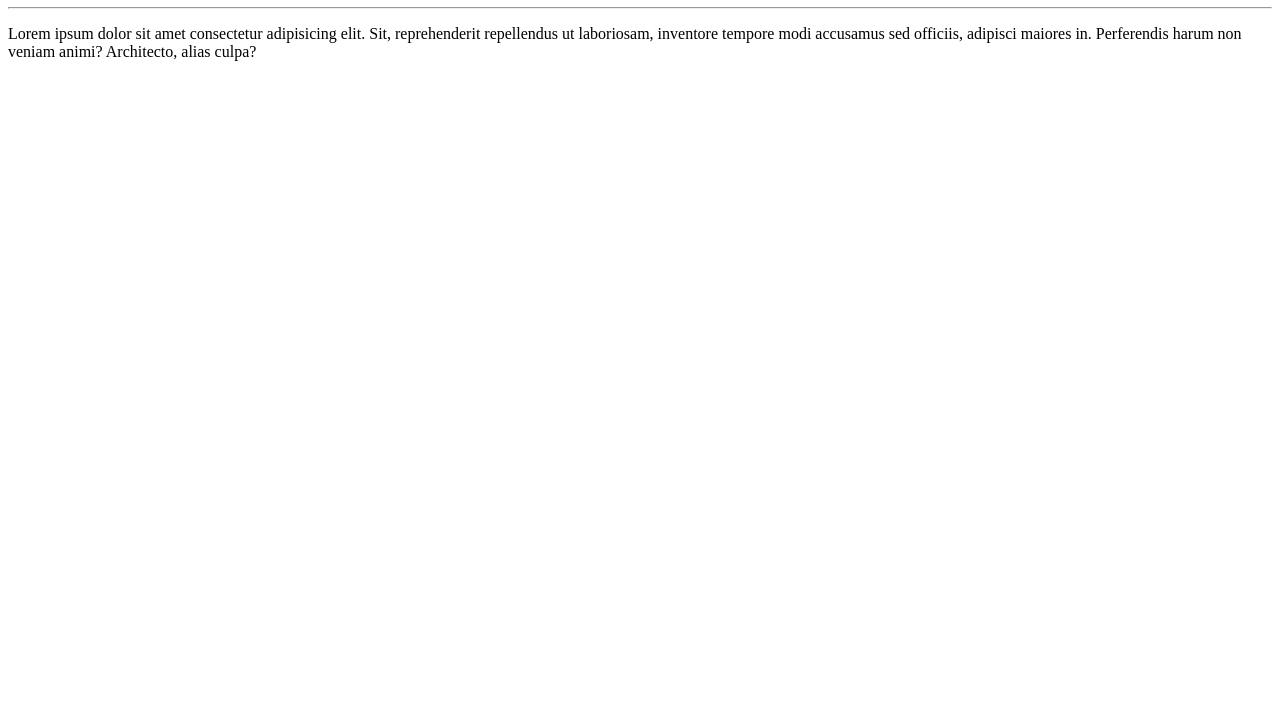
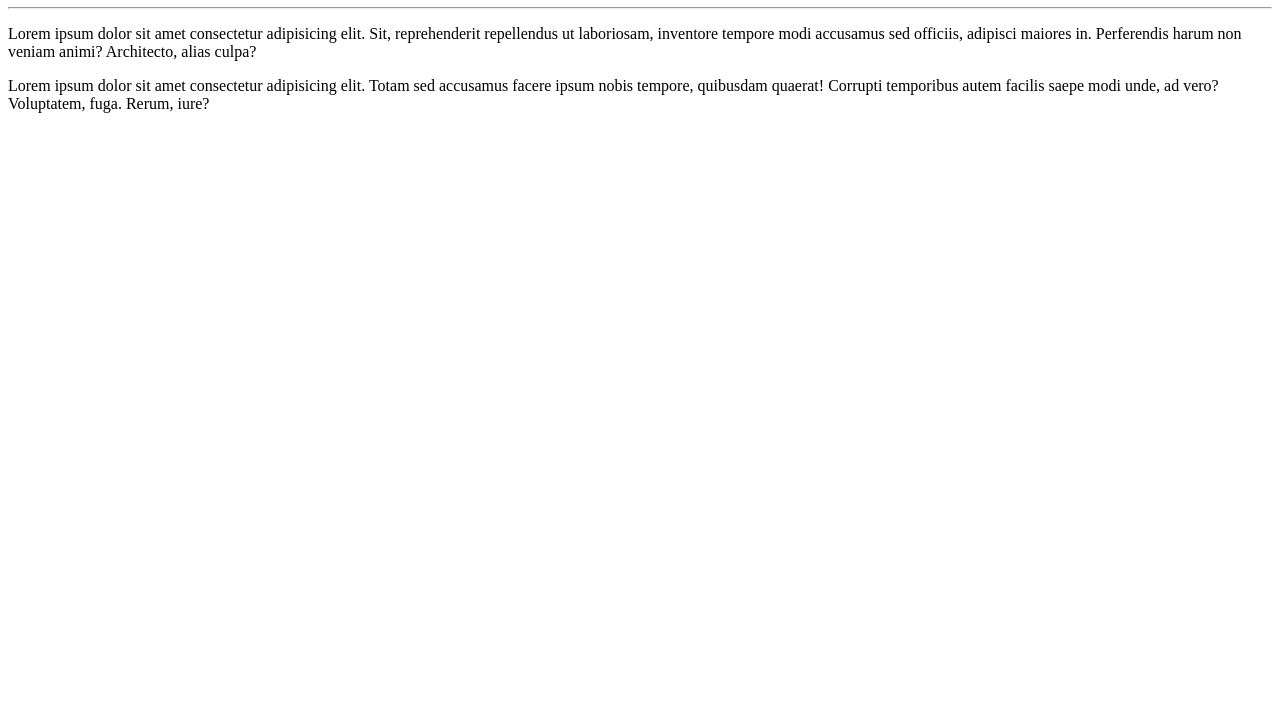
Before and after one commit to Brgui22/Hello-Word, a plain HTML site: page site/index.html in a window 1280 px wide. Shown: the part 73-800 px from the top of the page. Drawn offline with Linux system fonts and the light colour scheme.

Commit message:
Adicionei um parágrafo

```diff
--- a/site/index.html
+++ b/site/index.html
@@ -9,5 +9,6 @@
     <h1>Olá, Mundo</h1>
     <hr>
     <p>Lorem ipsum dolor sit amet consectetur adipisicing elit. Sit, reprehenderit repellendus ut laboriosam, inventore tempore modi accusamus sed officiis, adipisci maiores in. Perferendis harum non veniam animi? Architecto, alias culpa?</p>
+    <p>Lorem ipsum dolor sit amet consectetur adipisicing elit. Totam sed accusamus facere ipsum nobis tempore, quibusdam quaerat! Corrupti temporibus autem facilis saepe modi unde, ad vero? Voluptatem, fuga. Rerum, iure?</p>
 </body>
 </html>
```
